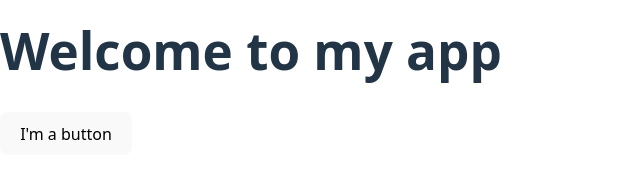
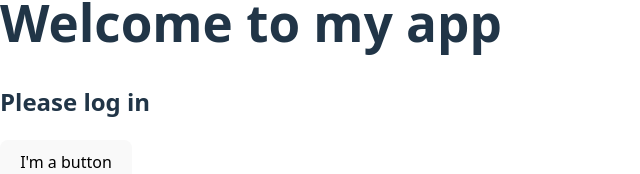
Before and after one commit to johanjaners/react-trainingGround, a React (Vite) app: page / in a window 1280 px wide. Shown: the part 135-309 px from the top of the page, without its empty margins (0-640 px from the left). Built offline with nearby package versions, Linux system fonts and the light colour scheme.

Commit message:
App.jsx: conditional rendering : updated funciotn app {content} , added function adminPanel, LogInform

```diff
--- a/src/App.jsx
+++ b/src/App.jsx
@@ -32,13 +32,27 @@ function Profile() {
     </>
   );
 }
+
+function AdminPanel() { return <h2>Welcome back!</h2>; }
+function LogInForm() { return <h2>Please log in</h2>; }
+
 export default function App() {
+  let isLoggedIn = false;
+
+  let content;
+  if (isLoggedIn) {
+    content = <AdminPanel />;
+  } else {
+    content = <LogInForm />;
+  }
+
   return (
     <div>
       <h1>Welcome to my app</h1>
+      {content}
       <MyButton />
       <Profile />
       <AboutPage />
     </div>
-  )
+  );
 }
```
